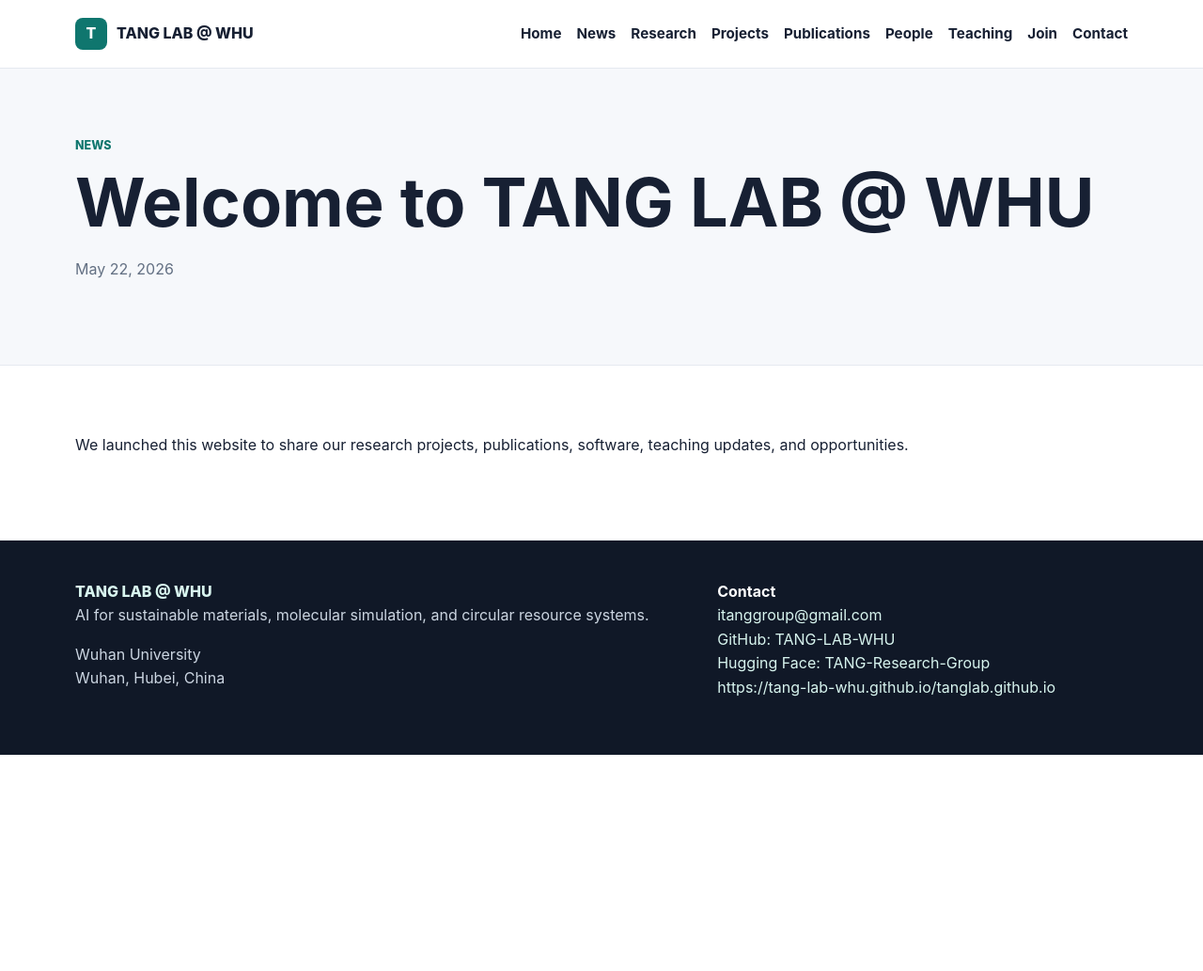
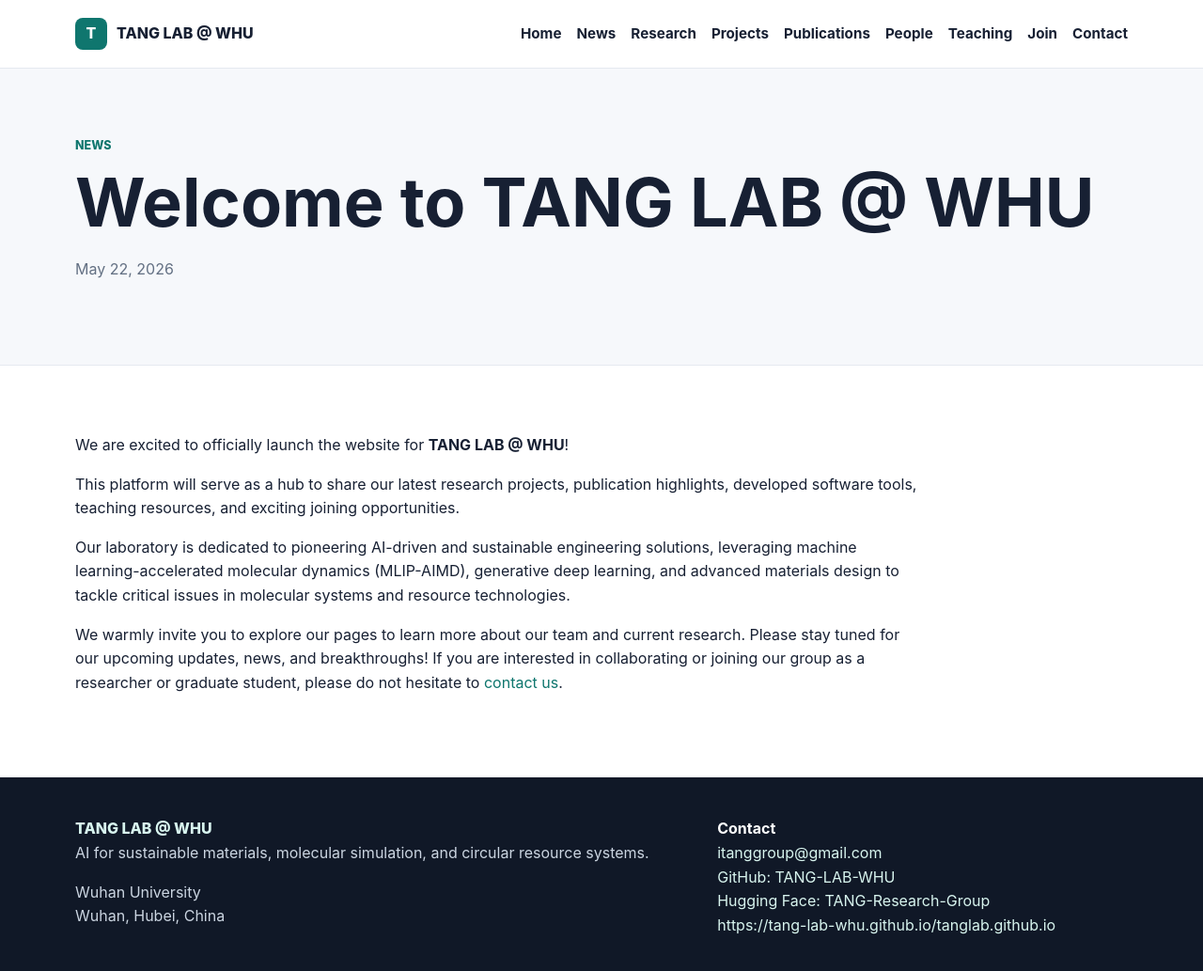
Before and after one commit to TANG-LAB-WHU/tanglab.github.io, a Jekyll site: the page built from _posts/2026-05-22-welcome.md, in a window 1280 px wide and 1055 px high. Shown: the top 1033 px of the window at 94% size. Built offline with Jekyll 4.4.1, drawn with Linux system fonts in a browser that asks for light colours.

Commit message:
feat(news): enrich welcome post with stay tuned message

```diff
--- a/_posts/2026-05-22-welcome.md
+++ b/_posts/2026-05-22-welcome.md
@@ -2,4 +2,10 @@
 layout: post
 title: "Welcome to TANG LAB @ WHU"
 ---
-We launched this website to share our research projects, publications, software, teaching updates, and opportunities.
+We are excited to officially launch the website for **TANG LAB @ WHU**!
+
+This platform will serve as a hub to share our latest research projects, publication highlights, developed software tools, teaching resources, and exciting joining opportunities.
+
+Our laboratory is dedicated to pioneering AI-driven and sustainable engineering solutions, leveraging machine learning-accelerated molecular dynamics (MLIP-AIMD), generative deep learning, and advanced materials design to tackle critical issues in molecular systems and resource technologies.
+
+We warmly invite you to explore our pages to learn more about our team and current research. Please stay tuned for our upcoming updates, news, and breakthroughs! If you are interested in collaborating or joining our group as a researcher or graduate student, please do not hesitate to [contact us](mailto:siqit@outlook.com).
```
